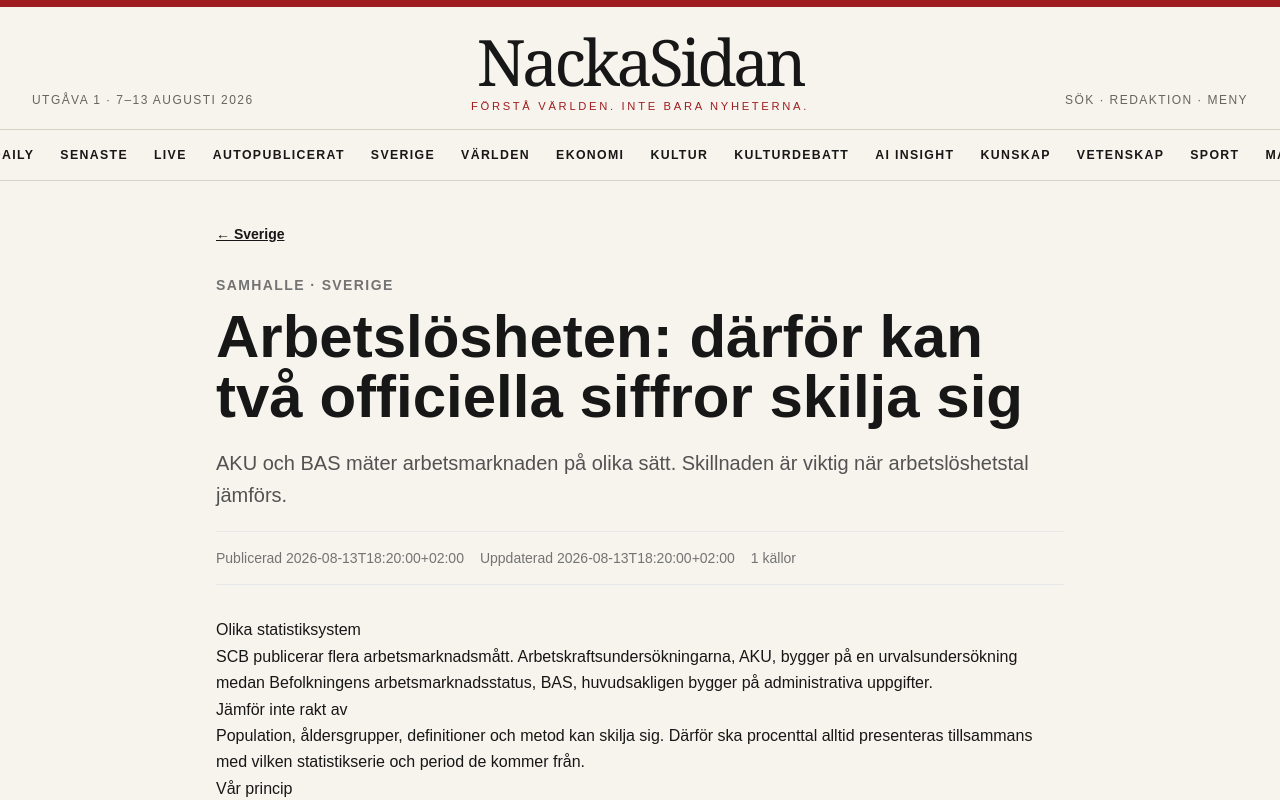
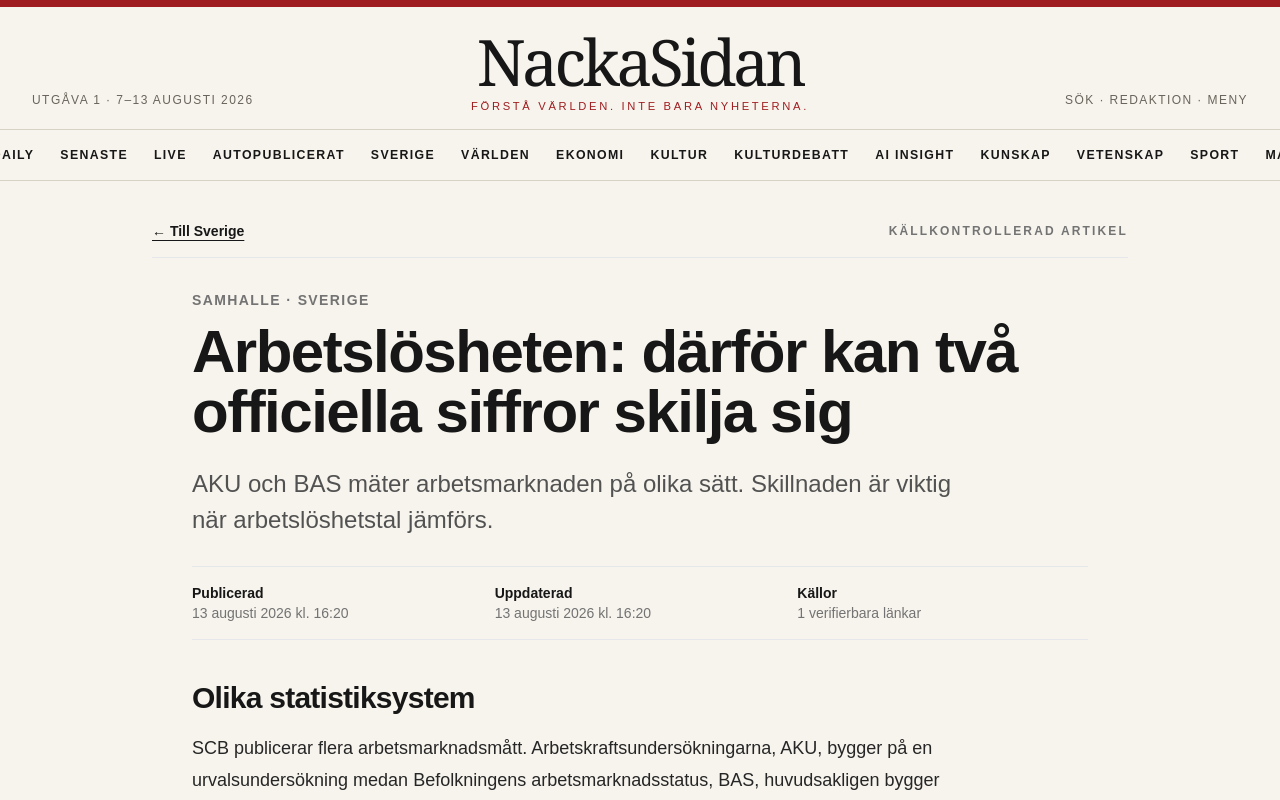
Before and after one commit to Djurgarden2019/NackaSidan-2026, a Next.js app: page /sverige/artikel/arbetsloshet-varfor-siffrorna-skiljer-sig in a window 1280 px wide. Shown: the top 800 px of the page. Built offline with nearby package versions, Linux system fonts and the light colour scheme.

Commit message:
Main 255: improve Sweden article readability and metadata

```diff
--- a/app/sverige/artikel/[slug]/page.tsx
+++ b/app/sverige/artikel/[slug]/page.tsx
@@ -2,19 +2,21 @@ import Link from 'next/link';
 import { notFound } from 'next/navigation';
 import { swedenArticles220 } from '../../../../content/swedenArticles220';
 
+const fmt=(iso:string)=>new Intl.DateTimeFormat('sv-SE',{day:'numeric',month:'long',year:'numeric',hour:'2-digit',minute:'2-digit'}).format(new Date(iso));
 export default async function SwedenArticlePage({ params }: { params: Promise<{ slug: string }> }) {
   const { slug } = await params;
   const article = swedenArticles220.find((item) => item.slug === slug && item.status === 'published');
   if (!article) notFound();
-  return <main className="mx-auto max-w-4xl px-4 py-10 sm:px-6">
-    <Link href="/sverige" className="text-sm font-semibold underline">← Sverige</Link>
-    <article className="mt-7">
-      <p className="text-sm font-bold uppercase tracking-widest text-neutral-500">{article.section}{article.region ? ` · ${article.region}` : ''}</p>
-      <h1 className="mt-3 text-4xl font-black leading-tight sm:text-6xl">{article.title}</h1>
-      <p className="mt-5 text-xl leading-8 text-neutral-600">{article.intro}</p>
-      <div className="mt-5 flex flex-wrap gap-4 border-y py-4 text-sm text-neutral-500"><span>Publicerad {article.publishedAt}</span><span>Uppdaterad {article.updatedAt}</span><span>{article.sourceUrls.length} källor</span></div>
-      <div className="prose prose-lg mt-8 max-w-none">{article.body.map((block, index) => <section key={index}>{block.heading ? <h2>{block.heading}</h2> : null}{block.paragraphs.map((paragraph, paragraphIndex) => <p key={paragraphIndex}>{paragraph}</p>)}</section>)}</div>
-      <section className="mt-10 border-t pt-6"><h2 className="text-xl font-black">Källor</h2><ul className="mt-3 space-y-2 text-sm">{article.sourceUrls.map((source) => <li key={source}><a className="font-semibold underline" href={source} target="_blank" rel="noreferrer">{source}</a></li>)}</ul></section>
+  return <main className="mx-auto max-w-5xl px-4 py-10 sm:px-6">
+    <div className="flex flex-wrap items-center justify-between gap-3 border-b pb-4"><Link href="/sverige" className="text-sm font-black underline underline-offset-4">← Till Sverige</Link><span className="text-xs font-bold uppercase tracking-[.18em] text-neutral-500">Källkontrollerad artikel</span></div>
+    <article className="mx-auto mt-8 max-w-4xl">
+      <p className="text-sm font-black uppercase tracking-widest text-neutral-500">{article.section}{article.region ? ` · ${article.region}` : ''}</p>
+      <h1 className="mt-3 text-4xl font-black leading-[1.05] tracking-tight sm:text-6xl">{article.title}</h1>
+      <p className="mt-6 max-w-3xl text-xl leading-8 text-neutral-600 sm:text-2xl sm:leading-9">{article.intro}</p>
+      <div className="mt-7 grid gap-3 border-y py-4 text-sm text-neutral-500 sm:grid-cols-3"><span><strong className="text-neutral-900">Publicerad</strong><br/>{fmt(article.publishedAt)}</span><span><strong className="text-neutral-900">Uppdaterad</strong><br/>{fmt(article.updatedAt)}</span><span><strong className="text-neutral-900">Källor</strong><br/>{article.sourceUrls.length} verifierbara länkar</span></div>
+      <div className="mt-10 space-y-10">{article.body.map((block, index) => <section key={index} className="max-w-3xl">{block.heading ? <h2 className="text-3xl font-black tracking-tight">{block.heading}</h2> : null}<div className="mt-4 space-y-5">{block.paragraphs.map((paragraph, paragraphIndex) => <p key={paragraphIndex} className="text-lg leading-8 text-neutral-800">{paragraph}</p>)}</div></section>)}</div>
+      <section className="mt-12 border-t-4 border-neutral-950 pt-6"><div className="flex items-end justify-between gap-3"><div><p className="text-xs font-black uppercase tracking-[.18em] text-neutral-500">Transparens</p><h2 className="mt-1 text-2xl font-black">Källor</h2></div><span className="text-xs text-neutral-500">Öppnas i ny flik</span></div><ul className="mt-5 space-y-3">{article.sourceUrls.map((source,index) => <li key={source} className="border-t border-neutral-200 pt-3"><a className="break-all text-sm font-bold underline underline-offset-4" href={source} target="_blank" rel="noreferrer">Källa {index+1}: {source}</a></li>)}</ul></section>
+      <div className="mt-10 border-t pt-6"><Link href="/sverige" className="text-sm font-black underline underline-offset-4">← Fler Sverige-nyheter</Link></div>
     </article>
   </main>;
 }
```
